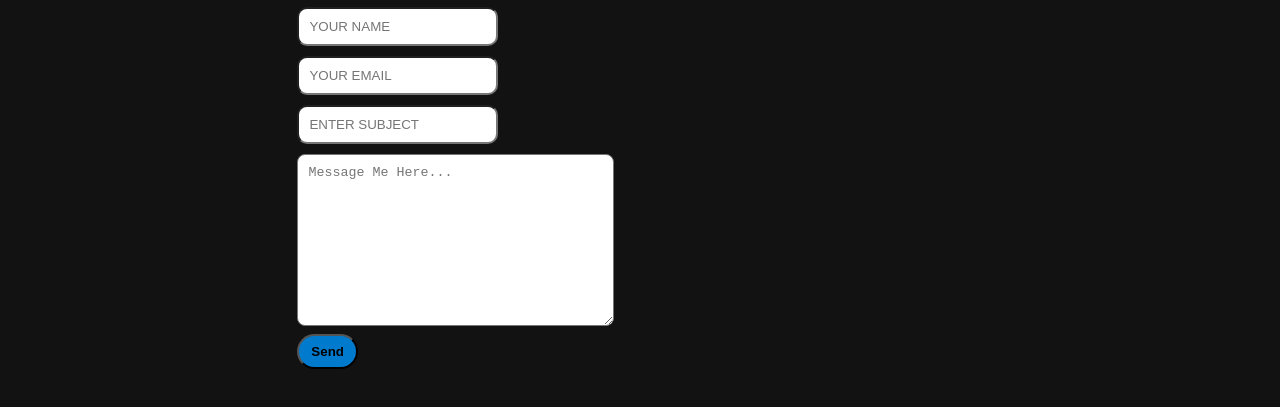
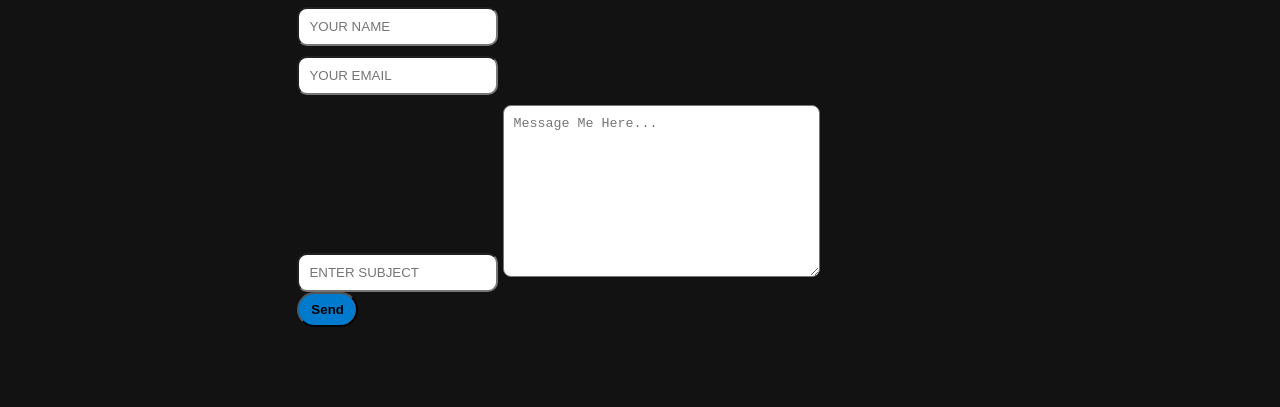
Before and after one commit to Rajeshkatukam07/Rajesh-s-Portfolio, a plain HTML site: page index.html in a window 1280 px wide. Shown: the part 3655-4062 px from the top of the page. Drawn offline with Linux system fonts and the light colour scheme.

Commit message:
Update index.html

```diff
--- a/index.html
+++ b/index.html
@@ -125,10 +125,9 @@
                         </div>
                         <div class="input-control">
                             <input type="text" required placeholder="ENTER SUBJECT" id = "subject" name = "Subject">
-                        </div>
-                        <div class="input-control">
                             <textarea name="" id="" cols="35" rows="10" placeholder="Message Me Here..." id = "text1" name = "Message"></textarea>
                         </div>
+
                         <div>
                             <button class = "button" id = "a" name="_next" value = "www.google.in" onclick="" style="padding: 8px; width: 1.6cm;">Send</button>
                             <!-- <input type="hidden" name="_next" value="//site.io/thanks.html"/> -->
```
